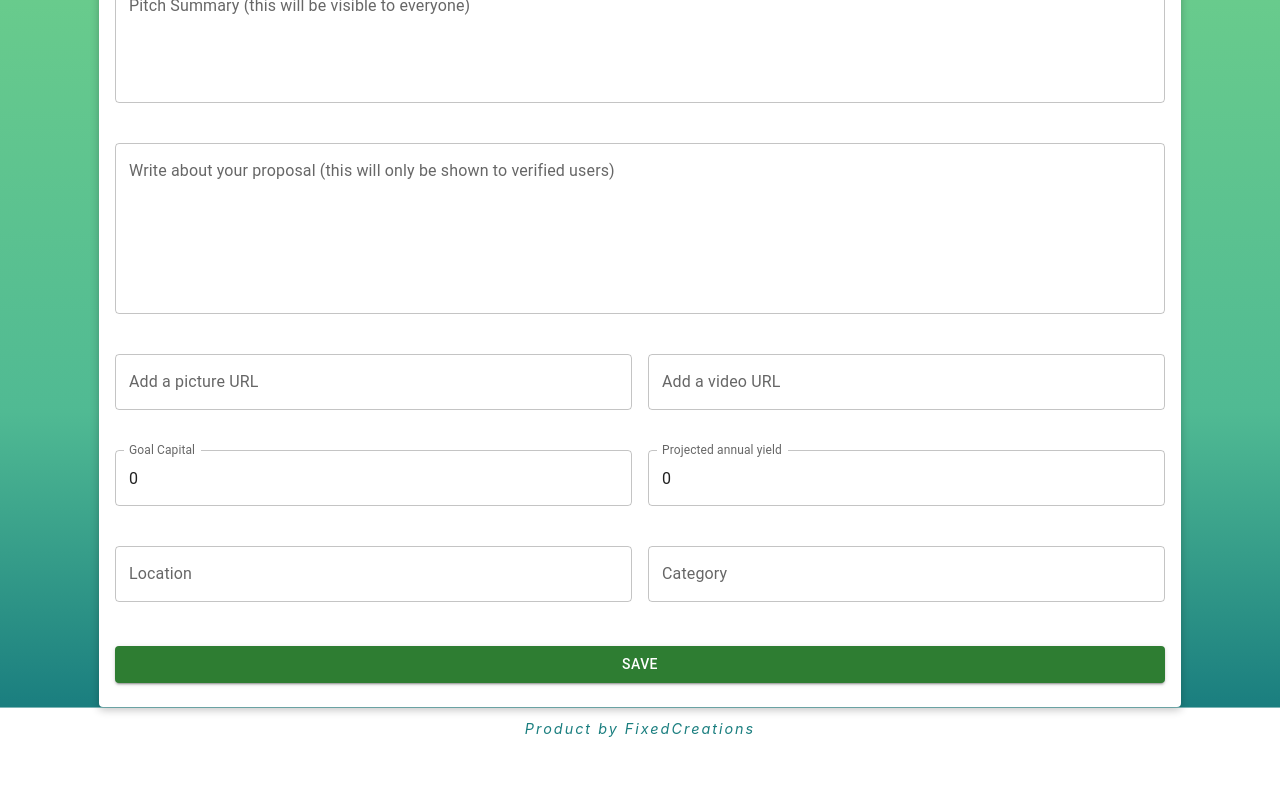
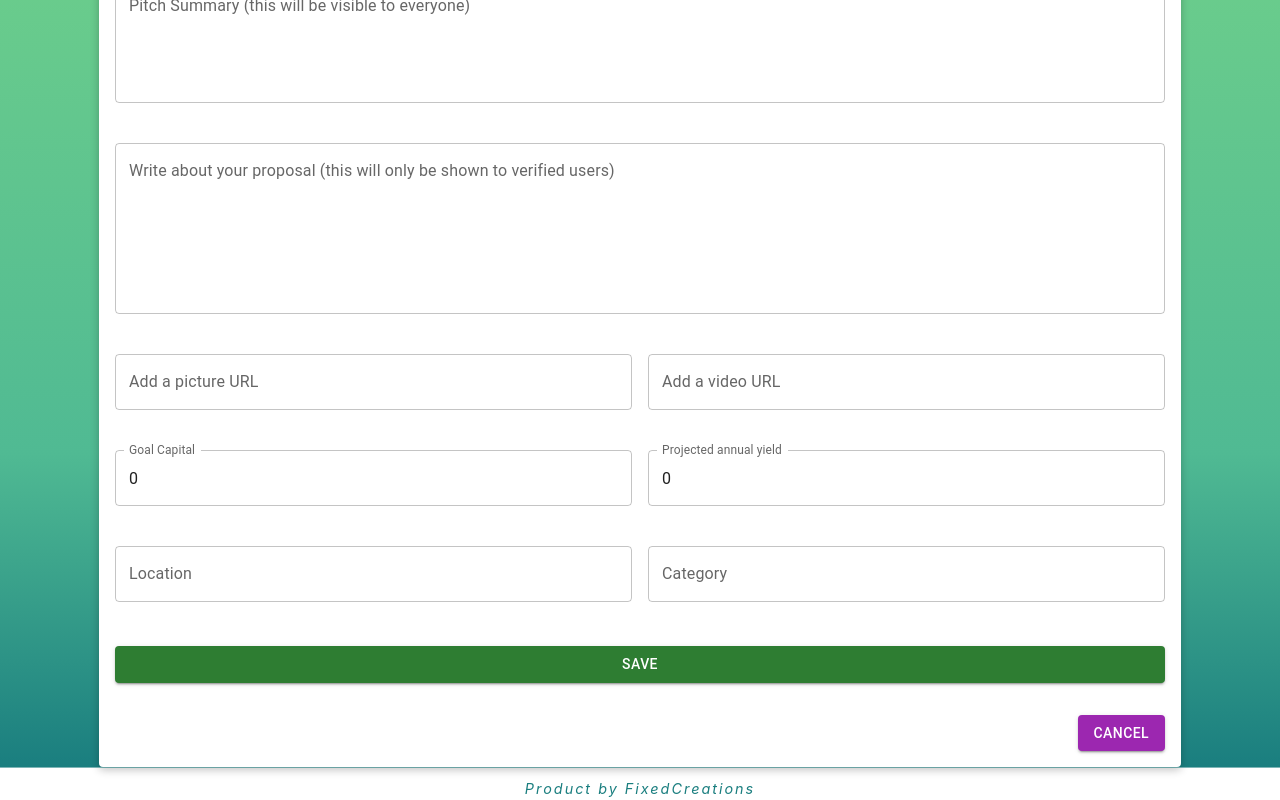
Before and after one commit to Renatuscape/PitchMatchFrontEnd, a React (Vite) app in the folder PitchMatch/: page /editpitch/1 in a window 1280 px wide. Shown: the part 331-1131 px from the top of the page. Before the commit the page ends 1070 px from the top, so only its background shows below. Built offline with nearby package versions, Linux system fonts and the light colour scheme.

Commit message:
Added verification in editUser

```diff
--- a/PitchMatch/src/components/PitchEditCard.tsx
+++ b/PitchMatch/src/components/PitchEditCard.tsx
@@ -1,4 +1,4 @@
-import { Container, Card, CardContent, TextField, CardHeader, Divider, Button, Grid } from "@mui/material";
+import { Container, Card, CardContent, TextField, CardHeader, Divider, Button, Grid, Box } from "@mui/material";
 import { style1 } from "./CreatePitchComponent";
 import { FormEvent, useState } from "react";
 import { Link, useParams} from "react-router-dom";
@@ -195,6 +195,13 @@ return<>
             </Button>
           </form>
         </CardContent>
+        <Box sx={{ display: 'flex', justifyContent: 'flex-end', p: 2 }}>
+          <Link to={`/pitch/${id}`} style={{ textDecoration: 'none' }}>
+                  <Button variant="contained" color="secondary">
+                    Cancel
+                  </Button>
+                </Link>
+        </Box>
       </Card>
     </Container>
 </>
--- a/PitchMatch/src/components/UserEditCard.tsx
+++ b/PitchMatch/src/components/UserEditCard.tsx
@@ -24,9 +24,10 @@ export async function updateUserAsync(newUser:EditUserProps, id:number ):Promise
         },
         body: JSON.stringify(newUser)
     })
-    if(!res.ok){
-        throw new Error (res.statusText)
-    }
+     if (!res.ok) {
+      const errorData = await res.json();
+      throw new Error(JSON.stringify(errorData));
+   }
     return await res.json();
 };
 
```
